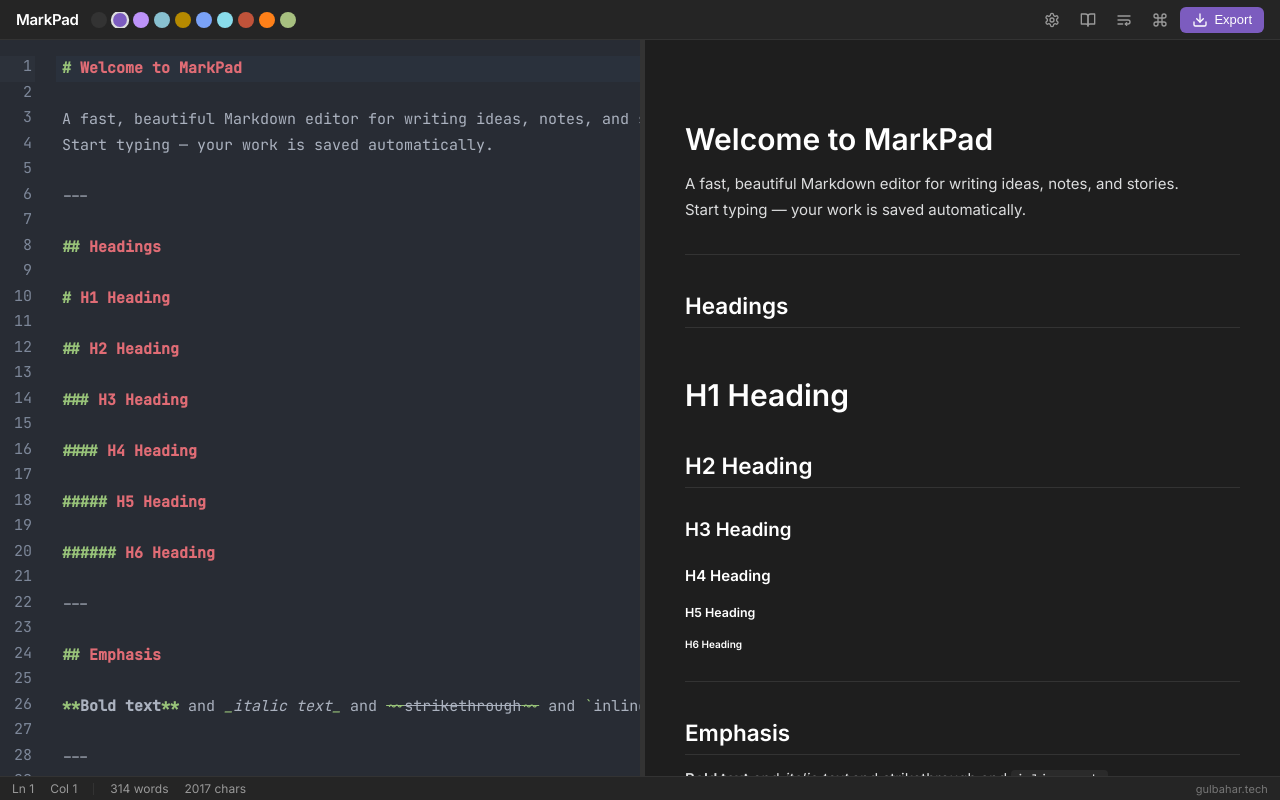
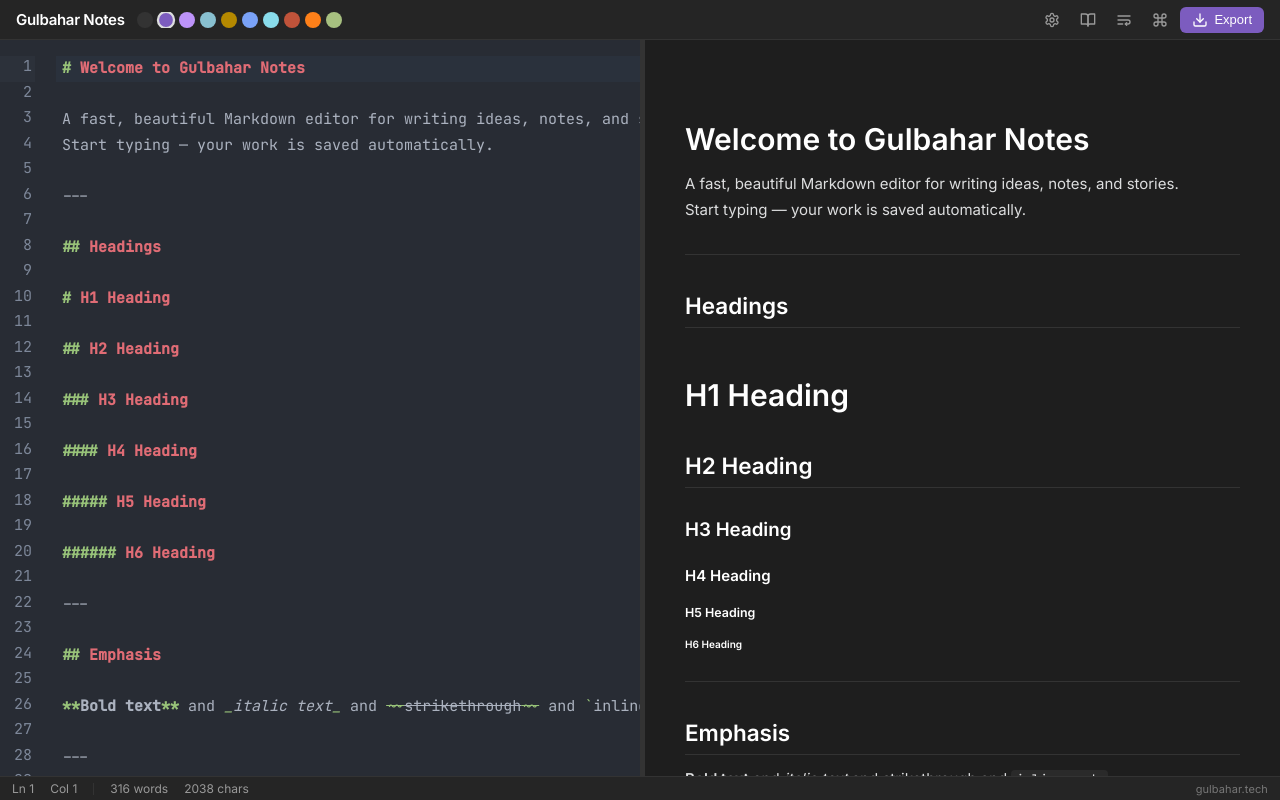
Before and after one commit to r-shafi/markdown-notepad, a React (Vite) app: page / in a window 1280 px wide. Built offline with nearby package versions, Linux system fonts and the light colour scheme; a web font is replaced by a local one; what markdown-it-deflist would draw is missing.

Commit message:
feat: rename project references from MarkPad to Gulbahar Notes and update default document content

```diff
--- a/index.html
+++ b/index.html
@@ -3,7 +3,7 @@
   <head>
     <meta charset="UTF-8" />
     <meta name="viewport" content="width=device-width, initial-scale=1.0" />
-    <title>MarkPad</title>
+    <title>Gulbahar Notes</title>
   </head>
   <body>
     <div id="root"></div>
--- a/src/App.tsx
+++ b/src/App.tsx
@@ -19,8 +19,8 @@
 import prettier from "prettier/standalone";
 import parserMarkdown from "prettier/plugins/markdown";
 
-const CONTENT_KEY = "markpad_content";
-const SPLIT_KEY = "markpad_split_ratio";
+const CONTENT_KEY = "gulbahar-notes-content";
+const SPLIT_KEY = "gulbahar-notes-split-ratio";
 
 function getDocTitle(content: string) {
   const match = content.match(/^#\s+(.+)/m);
@@ -35,13 +35,13 @@
   const [content, setContent] = useState<string>(
     () =>
       localStorage.getItem(CONTENT_KEY) ??
-      localStorage.getItem("markpad-content") ??
+      localStorage.getItem("gulbahar-notes-content") ??
       DEFAULT_DOCUMENT,
   );
   const [splitRatio, setSplitRatio] = useState<number>(() =>
     Number(
       localStorage.getItem(SPLIT_KEY) ??
-        localStorage.getItem("markpad-split") ??
+        localStorage.getItem("gulbahar-notes-split") ??
         50,
     ),
   );
@@ -61,17 +61,14 @@
   const palette = useCommandPalette();
   const { settings, updateFontFamily, updateFontSize } = useEditorSettings();
 
-  // Persist content
   useEffect(() => {
     localStorage.setItem(CONTENT_KEY, content);
   }, [content]);
 
-  // Persist split ratio
   useEffect(() => {
     localStorage.setItem(SPLIT_KEY, String(splitRatio));
   }, [splitRatio]);
 
-  // Resize observer
   useEffect(() => {
     const handler = () => setIsMobile(window.innerWidth < 768);
     window.addEventListener("resize", handler);
@@ -83,7 +80,6 @@
     setTimeout(() => setToast(null), 2500);
   }, []);
 
-  // Editor manipulation helpers
   const wrapSelection = useCallback((before: string, after = before) => {
     const view = editorRef.current?.view;
     if (!view) return;
@@ -101,7 +97,6 @@
     const { from, to } = view.state.selection.main;
     const selected = view.state.doc.sliceString(from, to);
     if (selected) {
-      // Wrap selection: [selected](url)
       const replacement = `[${selected}](url)`;
       view.dispatch({
         changes: { from, to, insert: replacement },
@@ -111,7 +106,6 @@
         },
       });
     } else {
-      // Insert [](url) with cursor between brackets
       view.dispatch({
         changes: { from, insert: "[](url)" },
         selection: { anchor: from + 1 },
@@ -154,7 +148,6 @@
     const { from, to } = view.state.selection.main;
 
     if (from === to) {
-      // No selection: toggle comment on current line
       const line = view.state.doc.lineAt(from);
       const text = line.text;
       if (
@@ -207,7 +200,7 @@
         view.dispatch({
           changes: { from: 0, to: view.state.doc.length, insert: formatted },
         });
-        // Restore cursor to same line (clamped)
+
         const targetLine = Math.min(cursorLine, view.state.doc.lines);
         const lineInfo = view.state.doc.line(targetLine);
         view.dispatch({
@@ -247,12 +240,9 @@
         changes: { from, to, insert: text },
         selection: { anchor: from + text.length },
       });
-    } catch {
-      // clipboard access denied
-    }
+    } catch {}
   }, []);
 
-  // Resizable split pane
   const onDividerMouseDown = useCallback((e: React.MouseEvent) => {
     e.preventDefault();
     dragging.current = true;
@@ -274,7 +264,6 @@
 
   const isDark = !["minimal", "things"].includes(themeId);
 
-  // Build command palette items
   const commands: CommandItem[] = useMemo(
     () => [
       {
--- a/src/components/Toolbar.tsx
+++ b/src/components/Toolbar.tsx
@@ -28,9 +28,8 @@
 }: ToolbarProps) {
   return (
     <header className="toolbar">
-      <span className="toolbar-brand">MarkPad</span>
+      <span className="toolbar-brand">Gulbahar Notes</span>
 
-      {/* Theme swatches — hidden on mobile to save space */}
       {isMobile ? (
         <span className="toolbar-spacer" />
       ) : (
--- a/src/defaultDocument.ts
+++ b/src/defaultDocument.ts
@@ -1,4 +1,4 @@
-export const DEFAULT_DOCUMENT = `# Welcome to MarkPad
+export const DEFAULT_DOCUMENT = `# Welcome to Gulbahar Notes
 
 A fast, beautiful Markdown editor for writing ideas, notes, and stories.
 Start typing — your work is saved automatically.
@@ -40,7 +40,7 @@
 
 ### Task List
 
-- [x] Open MarkPad
+- [x] Open Gulbahar Notes
 - [x] Pick a theme
 - [ ] Write something interesting
 - [ ] Share your writing
@@ -82,7 +82,7 @@
 
 ## Image
 
-![Sample Image](https://picsum.photos/seed/markpad/800/400)
+![Gulbahar Logo](https://gulbahar.tech/icons/apple-touch-icon.png)
 
 ---
 
--- a/src/hooks/useEditorSettings.ts
+++ b/src/hooks/useEditorSettings.ts
@@ -5,8 +5,8 @@
   fontSize: number;
 }
 
-const FONT_FAMILY_KEY = "markpad_editor_font_family";
-const FONT_SIZE_KEY = "markpad_editor_font_size";
+const FONT_FAMILY_KEY = "gulbahar-notes-editor-font-family";
+const FONT_SIZE_KEY = "gulbahar-notes-editor-font-size";
 
 export const FONT_OPTIONS = [
   { label: "JetBrains Mono", value: "'JetBrains Mono', monospace" },
--- a/src/hooks/useTheme.ts
+++ b/src/hooks/useTheme.ts
@@ -5,7 +5,7 @@
 import githubCss from "highlight.js/styles/github.css?raw";
 import solarizedDarkCss from "highlight.js/styles/base16/solarized-dark.css?raw";
 
-const STORAGE_KEY = "markpad_theme";
+const STORAGE_KEY = "gulbahar-notes-theme";
 
 const hljsCssMap: Record<string, string> = {
   "atom-one-dark": atomOneDarkCss,
@@ -17,7 +17,7 @@
   const [themeId, setThemeId] = useState<string>(() => {
     return (
       localStorage.getItem(STORAGE_KEY) ??
-      localStorage.getItem("markpad-theme") ??
+      localStorage.getItem("gulbahar-notes-theme") ??
       DEFAULT_THEME_ID
     );
   });
```
Also changed, not shown: package.json (+43 -1 lines).
